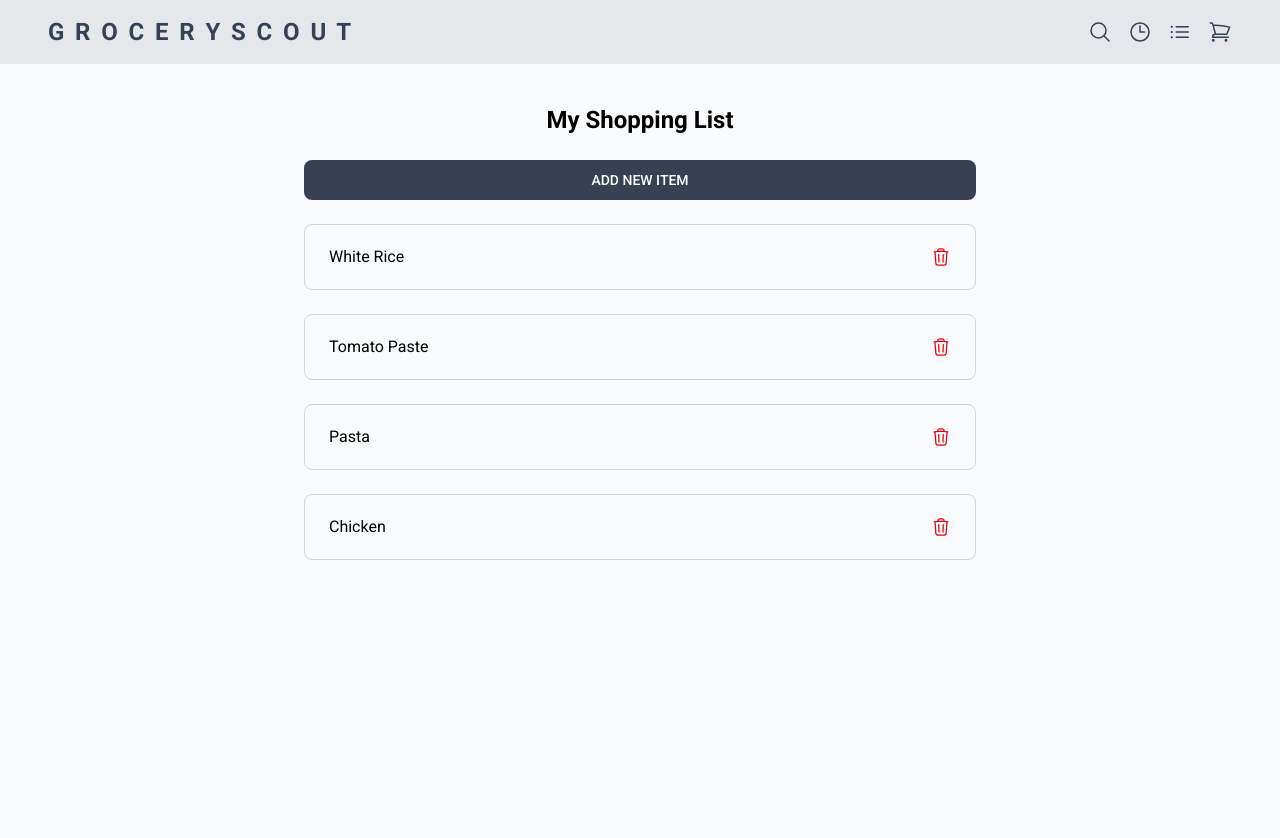
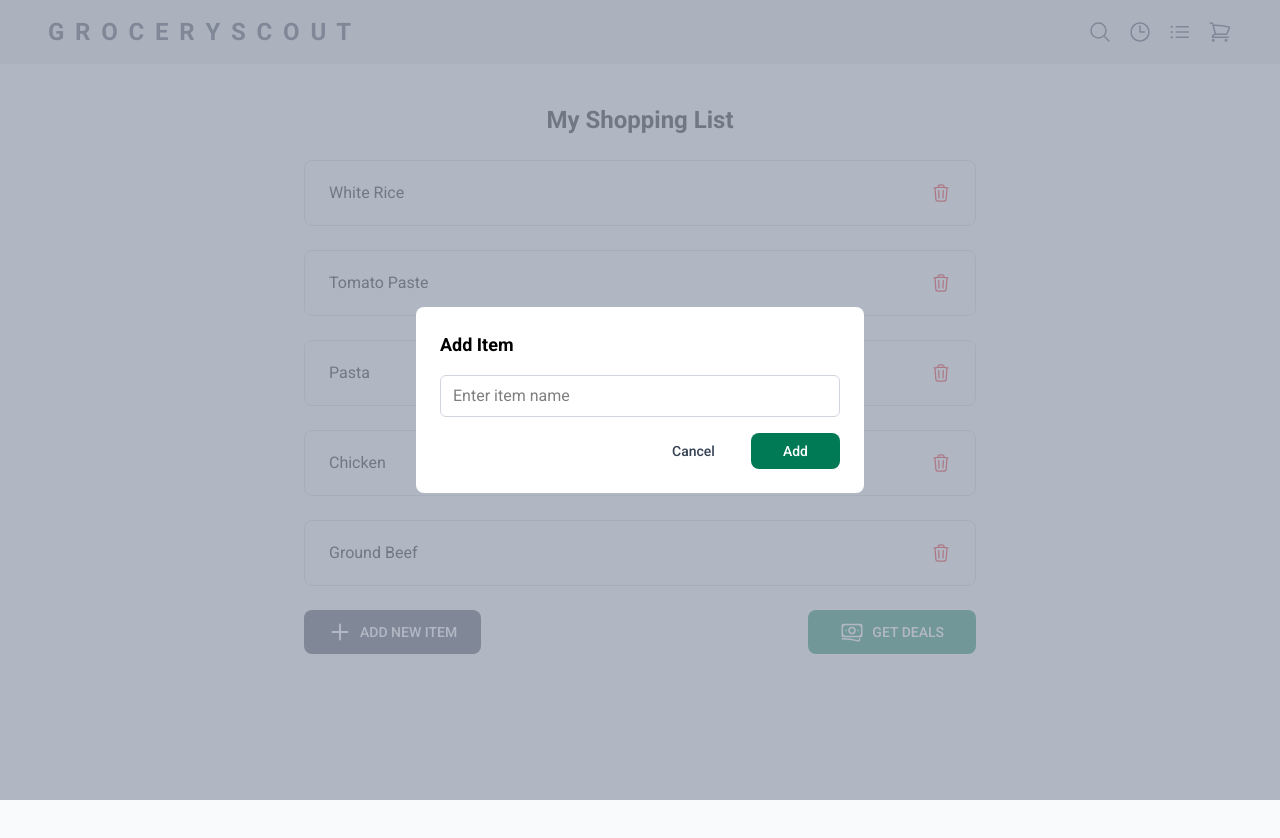
Before and after one commit to Stefan-Phan/GroceryScout, a Next.js app: page /shopping-list in a window 1280 px wide. Both pictures are taken after a click on the button "ADD NEW ITEM". Shown: the top 838 px of the page. After the commit the page ends 800 px from the top, so only its background shows below. Built offline with nearby package versions, Linux system fonts and the light colour scheme.

Commit message:
Create the shopping-list page, allow user to add new item, delete, edit with a really good design

```diff
--- a/app/shopping-list/page.tsx
+++ b/app/shopping-list/page.tsx
@@ -1,40 +1,95 @@
 "use client";
 import { useRef, useState } from "react";
+import { v4 as uuidv4 } from "uuid";
 
 // import type
 import { Task } from "@/types/Task";
 import TaskItem from "@/components/shopping-list/TaskItem";
 
+// import icons
+import { BanknotesIcon } from "@heroicons/react/24/outline";
+import { PlusIcon } from "@heroicons/react/24/outline";
+import AddItemModal from "@/components/shopping-list/AddItemModal";
+
 export default function Page() {
+  const [isModalOpen, setIsModalOpen] = useState(false);
   const [tasks, setTasks] = useState<Task[]>([
     { id: "1", text: "White Rice" },
     { id: "2", text: "Tomato Paste" },
     { id: "3", text: "Pasta" },
     { id: "4", text: "Chicken" },
+    { id: "5", text: "Ground Beef" },
   ]);
 
   const handleDeleteTask = (id: string) => {
     setTasks((prevTasks) => prevTasks.filter((task) => task.id !== id));
   };
 
+  const handleUpdateTask = (id: string, newText: string) => {
+    setTasks((prevTasks) =>
+      prevTasks.map((task) =>
+        task.id === id ? { ...task, text: newText } : task
+      )
+    );
+  };
+
+  const closeModal = () => {
+    setIsModalOpen(false);
+  };
+
+  const handleAddItem = (newItemText: string) => {
+    if (newItemText.trim()) {
+      const newItem: Task = {
+        id: uuidv4(),
+        text: newItemText.trim(),
+      };
+      setTasks((preTasks) => [...preTasks, newItem]);
+    }
+    closeModal();
+  };
+
   return (
-    <div className="min-h-screen flex justify-center px-4">
+    <div className="flex justify-center px-4">
       <div className="w-full max-w-2xl">
         <h1 className="text-2xl text-center font-bold my-6">
           My Shopping List
         </h1>
 
-        <button
-          type="button"
-          className="text-white bg-gray-700 hover:bg-gray-900 w-full focus:outline-none font-medium rounded-lg text-sm px-8 py-2.5 cursor-pointer transition mb-6"
-        >
-          ADD NEW ITEM
-        </button>
-
         {/* Task rows */}
         {tasks.map((task) => (
-          <TaskItem key={task.id} task={task} onDelete={handleDeleteTask} />
+          <TaskItem
+            key={task.id}
+            task={task}
+            onDelete={handleDeleteTask}
+            onUpdate={handleUpdateTask}
+          />
         ))}
+
+        <div className="flex justify-between">
+          <button
+            type="button"
+            onClick={() => setIsModalOpen(true)}
+            className="flex gap-2 items-center text-white bg-gray-700 hover:bg-gray-900  font-medium rounded-lg text-sm px-6 py-2.5 cursor-pointer transition mb-6"
+          >
+            <PlusIcon className="h-6 w-6" strokeWidth={2} />
+            ADD NEW ITEM
+          </button>
+          <button
+            type="button"
+            className="flex gap-2 items-center text-white bg-emerald-700 hover:bg-emerald-900  font-medium rounded-lg text-sm px-8 py-2.5 cursor-pointer transition mb-6"
+          >
+            <BanknotesIcon className="h-6 w-6" />
+            GET DEALS
+          </button>
+        </div>
+
+        {isModalOpen && (
+          <AddItemModal
+            isOpen={isModalOpen}
+            onClose={closeModal}
+            onAddItem={handleAddItem}
+          />
+        )}
       </div>
     </div>
   );
--- /dev/null
+++ b/components/shopping-list/AddItemModal.tsx
@@ -0,0 +1,55 @@
+"use client";
+import { useState } from "react";
+
+interface AddItemModalProps {
+  isOpen: boolean;
+  onClose: () => void;
+  onAddItem: (text: string) => void;
+}
+
+export default function AddItemModal({
+  isOpen,
+  onClose,
+  onAddItem,
+}: AddItemModalProps) {
+  const [newItemText, setNewItemText] = useState("");
+
+  const handleAddItem = () => {
+    if (newItemText.trim()) {
+      onAddItem(newItemText.trim());
+      setNewItemText("");
+      onClose();
+    }
+  };
+
+  return (
+    <div className="fixed inset-0 bg-gray-400/75 flex justify-center items-center">
+      <div className="bg-white rounded-lg p-6 w-full max-w-md">
+        <h2 className="text-lg font-semibold mb-4">Add Item</h2>
+        <input
+          type="text"
+          className="w-full border border-gray-300 rounded-md py-2 px-3 mb-4 focus:outline-none "
+          placeholder="Enter item name"
+          value={newItemText}
+          onChange={(e) => setNewItemText(e.target.value)}
+        />
+        <div className="flex justify-end gap-4">
+          <button
+            type="button"
+            className="text-gray-700 font-medium rounded-lg text-sm px-5 py-2  cursor-pointer"
+            onClick={onClose}
+          >
+            Cancel
+          </button>
+          <button
+            type="button"
+            className="text-white bg-emerald-700 hover:bg-emerald-900 font-medium rounded-lg text-sm px-8 py-2  cursor-pointer"
+            onClick={handleAddItem}
+          >
+            Add
+          </button>
+        </div>
+      </div>
+    </div>
+  );
+}
--- a/components/shopping-list/TaskItem.tsx
+++ b/components/shopping-list/TaskItem.tsx
@@ -1,3 +1,5 @@
+import { useState, useRef, useEffect } from "react";
+
 // import type
 import { Task } from "@/types/Task";
 
@@ -7,12 +9,50 @@ import { TrashIcon } from "@heroicons/react/24/outline";
 interface TaskItemProps {
   task: Task;
   onDelete: (id: string) => void;
+  onUpdate: (id: string, newText: string) => void;
 }
 
-export default function TaskItem({ task, onDelete }: TaskItemProps) {
+export default function TaskItem({ task, onDelete, onUpdate }: TaskItemProps) {
+  const [isEditing, setIsEditing] = useState(false);
+  const [editText, setEditText] = useState(task.text);
+
+  const handleEditSubmit = () => {
+    if (editText.trim()) {
+      onUpdate(task.id, editText);
+    }
+    setIsEditing(false);
+  };
+
+  const handleKeyDown = (e: React.KeyboardEvent) => {
+    if (e.key === "Enter") {
+      handleEditSubmit();
+    } else if (e.key === "Espace") {
+      setEditText(task.text);
+      setIsEditing(false);
+    }
+  };
+
   return (
     <div className="flex px-6 py-5 items-center border border-gray-300 mb-6 rounded-lg transition-all duration-200 hover:scale-[1.01] hover:-translate-y-1 hover:shadow-lg hover:border-gray-400">
-      <div className="flex items-center flex-1">{task.text}</div>
+      <div className="flex items-center flex-1">
+        {isEditing ? (
+          <input
+            type="text"
+            value={editText}
+            onChange={(e) => setEditText(e.target.value)}
+            onKeyDown={handleKeyDown}
+            className="w-full rounded focus:outline-none"
+          />
+        ) : (
+          <div
+            className="w-full cursor-pointer hover:text-gray-700"
+            onClick={() => setIsEditing(true)}
+          >
+            {task.text}
+          </div>
+        )}
+      </div>
+
       <div className="flex space-x-4">
         <button
           className="text-red-600 hover:text-red-800 cursor-pointer"
--- a/package.json
+++ b/package.json
@@ -13,7 +13,8 @@
     "next": "15.3.1",
     "react": "^19.0.0",
     "react-dom": "^19.0.0",
-    "recharts": "^2.15.3"
+    "recharts": "^2.15.3",
+    "uuid": "^11.1.0"
   },
   "devDependencies": {
     "@tailwindcss/postcss": "^4",
```
Also changed, not shown: 1 other file (tests, documents, lock files or other folders).
